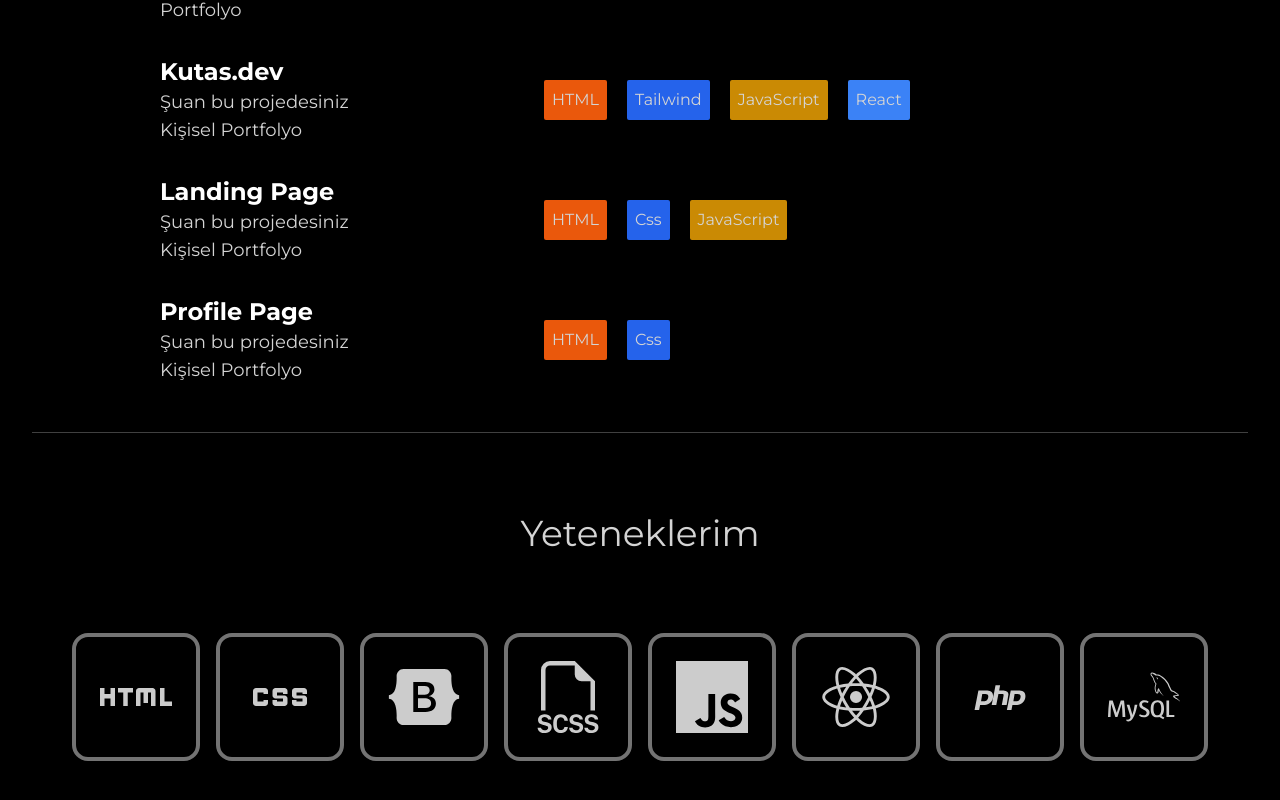
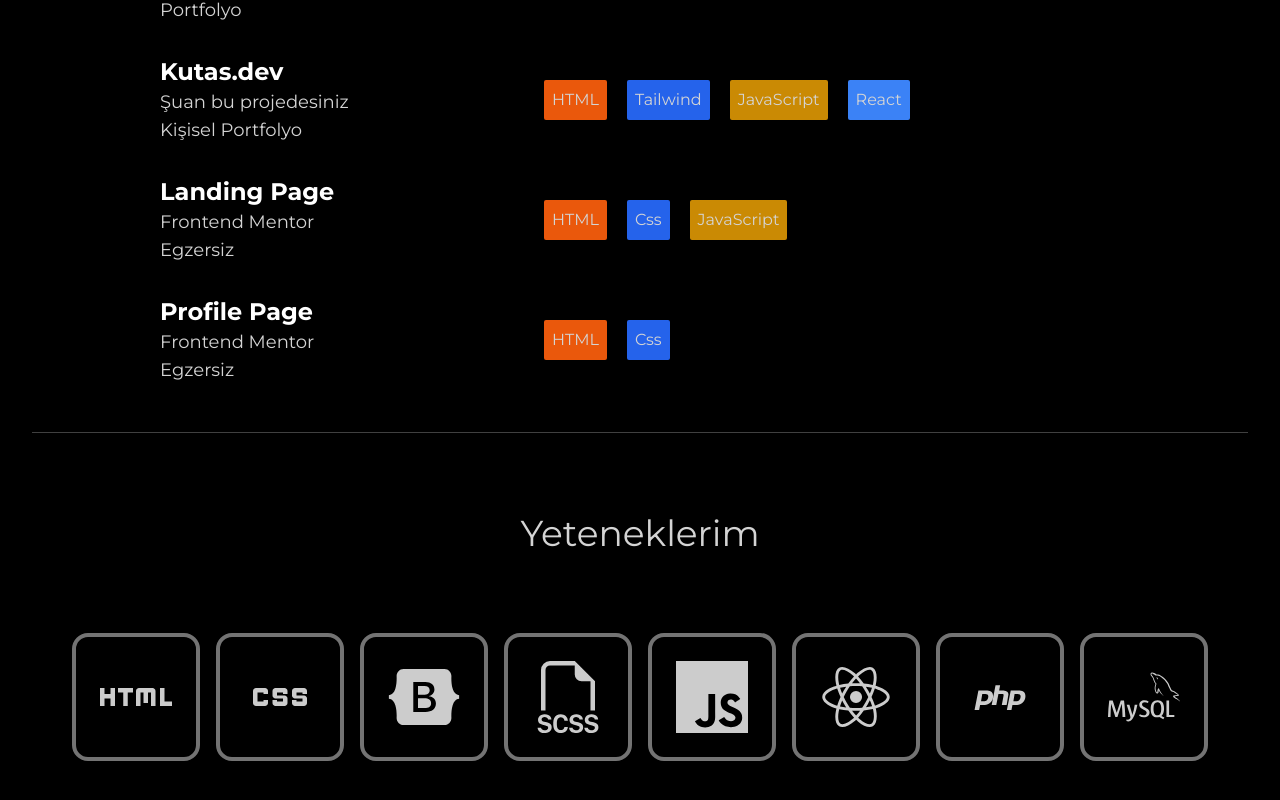
Before and after one commit to iibrahmefe/iibrahmefee.dev, a React (Vite) app: page / in a window 1280 px wide. Shown: the part 2105-2905 px from the top of the page. Built offline with nearby package versions, Linux system fonts and the light colour scheme.

Commit message:
İçerik Güncellemesi

```diff
--- a/src/components/Projects.jsx
+++ b/src/components/Projects.jsx
@@ -66,8 +66,8 @@
             <div className="flex mb-8 flex-wrap lg:justify-center lg:gap-20">
                 <div className="w-full lg:w-1/4 ">
                     <a href="https://landing-page-rho-steel.vercel.app/" className="mb-2 font-bold text-white bg-clip-text text-2xl">Landing Page</a>
-                    <p className="text-lg">Şuan bu projedesiniz</p>
-                    <p className="text-lg">Kişisel Portfolyo</p>
+                    <p className="text-lg">Frontend Mentor</p>
+                    <p className="text-lg">Egzersiz</p>
                 </div>
                 <div className="w-full max-w-xl lg:w-3/4">
                     <div className="flex items-center gap-5 mt-6 flex-wrap">
@@ -81,8 +81,8 @@
             <div className="flex mb-8 flex-wrap lg:justify-center lg:gap-20">
                 <div className="w-full lg:w-1/4 ">
                     <a href="https://vercel.com/iibrahmefes-projects/profil-page/8fpq718E1VT52qcfXktFkUWNvq7B" className="mb-2 font-bold text-white bg-clip-text text-2xl">Profile Page</a>
-                    <p className="text-lg">Şuan bu projedesiniz</p>
-                    <p className="text-lg">Kişisel Portfolyo</p>
+                    <p className="text-lg">Frontend Mentor</p>
+                    <p className="text-lg">Egzersiz</p>
                 </div>
                 <div className="w-full max-w-xl lg:w-3/4">
                     <div className="flex items-center gap-5 mt-6 flex-wrap">
```
